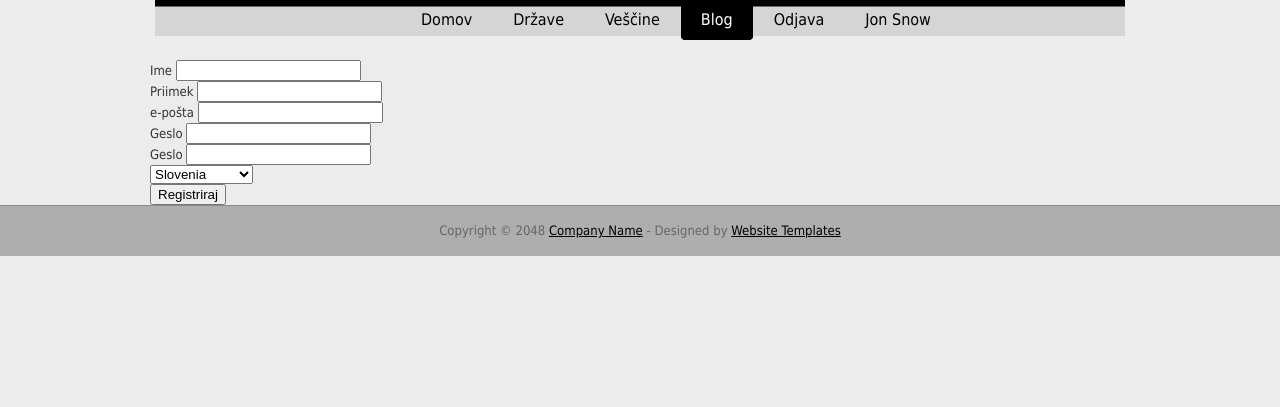
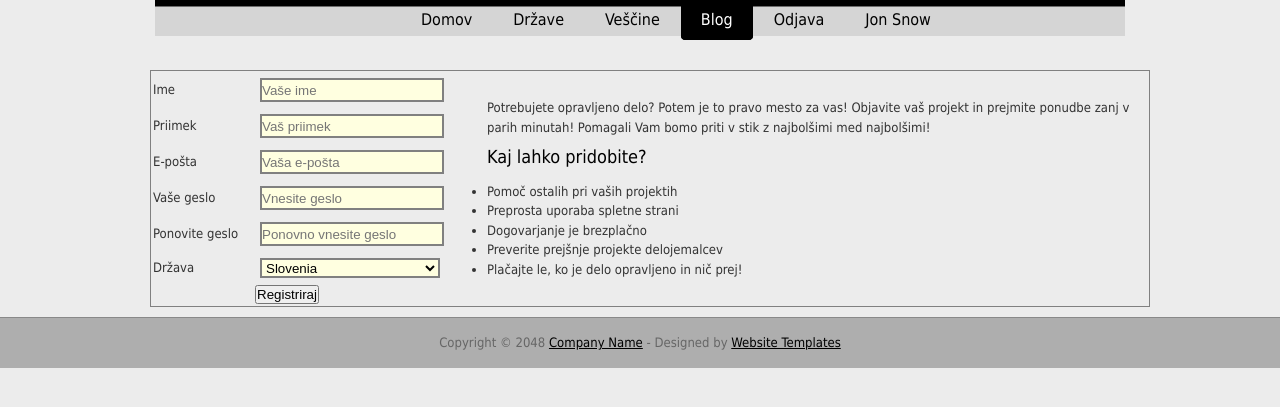
Before and after one commit to bpirecnik/oDesk, a PHP site: page /user_add.php in a window 1280 px wide. Shown: the top 407 px of the page. Run offline with PHP 8.4, Linux system fonts and the light colour scheme; a user stored in the database is signed in; data comes from the database, SQL or seed files in the repository; some libraries are stand-ins or nearby versions.

Commit message:
Register css and form

```diff
--- /dev/null
+++ b/css/register.css
@@ -0,0 +1,35 @@
+*{
+	padding: 0;
+	margin: 0;
+}
+.input_login{
+	margin: 5px;
+	width: 180px;
+	height: 20px;
+	border: 2px solid gray;
+	background-color: lightyellow;
+}
+.input_table{
+	width: 220px;
+}
+.input_desc{
+	width: 100px;
+}
+#login_table{
+	border: 1px solid gray;
+	margin: 10px auto;
+	width: 1000px;
+}
+#login_desc{
+	padding: 10px;
+	margin: 10px;
+}
+#freelancer_img{
+	position: absolute;
+	width: 10%;
+	margin-left: 350px;
+	float: left;
+}
+#desc_list{
+	float: left;
+}
--- a/header.php
+++ b/header.php
@@ -12,8 +12,9 @@ include_once 'session.php';
         Template 2051 Spot Light
         http://www.tooplate.com/view/2051-spot-light
         -->
-        <link href="css/tooplate_style.css" rel="stylesheet" type="text/css" />
-        <link href="css/stil.css" rel="stylesheet" type="text/css" />
+		<link href="css/register.css" rel="stylesheet" type="text/css"/>
+        <link href="css/tooplate_style.css" rel="stylesheet" type="text/css"/>
+        <link href="css/stil.css" rel="stylesheet" type="text/css"/>
         <link rel="stylesheet" href="//code.jquery.com/ui/1.11.3/themes/smoothness/jquery-ui.css">
             <script src="//code.jquery.com/jquery-1.10.2.js"></script>
             <script src="//code.jquery.com/ui/1.11.3/jquery-ui.js"></script>
--- a/user_add.php
+++ b/user_add.php
@@ -4,18 +4,46 @@ include_once 'database.php';
 ?>
 
 <form action="user_insert.php" method="POST" onsubmit="return validateForm()">
-    <label id="first_name">Ime</label>
-    <input type="text" name="first_name" required="required" /><br />
-    <label id="last_name">Priimek</label>
-    <input type="text" name="last_name" required="required" /><br />
-    <label id="email">e-pošta</label>
-    <input type="email" name="email" required="required" /><br />
-    <label id="pass">Geslo</label>
-    <input type="password" name="pass" required="required" /><br />
-    <label id="pass2">Geslo</label>
-    <input type="password" name="pass2" required="required" /><br />
-    <div id="passErr"></div>
-    <select name="country_id">
+	<table id="login_table">
+		<tr>
+			<td class="input_desc"><label id="first_name">Ime</label></td>
+			<td class="input_table"><input type="text" class="input_login" placeholder="Vaše ime" name="first_name" required="required"/><br/></td>
+			<td colspan="4" rowspan="7" id="login_desc">
+				<div>
+					<p>Potrebujete opravljeno delo? Potem je to pravo mesto za vas! Objavite vaš projekt in prejmite ponudbe zanj v parih minutah!
+					Pomagali Vam bomo priti v stik z najbolšimi med najbolšimi!</p>
+					<h4>Kaj lahko pridobite?</h4>
+					<ul id="desc_list">
+						<li>Pomoč ostalih pri vaših projektih</li>
+						<li>Preprosta uporaba spletne strani</li>
+						<li>Dogovarjanje je brezplačno</li>
+						<li>Preverite prejšnje projekte delojemalcev</li>
+						<li>Plačajte le, ko je delo opravljeno in nič prej!</li>
+					</ul>
+					<!-- <img id="freelancer_img" src="images/freelancer.png"> -->
+				</div>
+			</td>
+		</tr>
+		<tr>
+			<td class="input_desc"><label id="last_name">Priimek</label></td>
+			<td class="input_table"><input type="text" class="input_login" placeholder="Vaš priimek" name="last_name" required="required"/><br/></td>
+		</tr>
+		<tr>
+			<td class="input_desc"><label id="email">E-pošta</label></td>
+			<td class="input_table"><input type="email" class="input_login" placeholder="Vaša e-pošta" name="email" required="required"/><br/></td>
+		</tr>
+		<tr>
+			<td class="input_desc"><label id="pass">Vaše geslo</label></td>
+			<td class="input_table"><input type="password" class="input_login" placeholder="Vnesite geslo" name="pass" required="required"/><br/></td>
+		</tr>
+		<tr>
+			<td class="input_desc"><label id="pass2">Ponovite geslo</label></td>
+			<td class="input_table"><input type="password" class="input_login" placeholder="Ponovno vnesite geslo" name="pass2" required="required"/><br /></td>
+		</tr>
+		<tr>
+			<td class="input_desc"><label id="country">Država</label></td>
+			<td class="input_table">
+				<select class="input_login" name="country_id">
 					<?php
 						$query = "SELECT * FROM countries";
 						$result = mysqli_query($link, $query);
@@ -23,8 +51,14 @@ include_once 'database.php';
 							echo '<option value="' . $row['id'] . '">' . $row['title'] . '</option>';
 						}
 					?>
-    </select><br />
-    <input type="submit" value="Registriraj" />
+				</select><br/>
+			</td>
+		</tr>
+		<tr>
+			<td class="input_desc"><div id="passErr"></div></td>
+			<td class="input_table"><input type="submit" value="Registriraj" /></td>
+		</tr>
+	</table>
 </form>
 
 <?php
```
Also changed, not shown: images/freelancer.png (added). Lines whose indentation alone changed are shown as unchanged.
